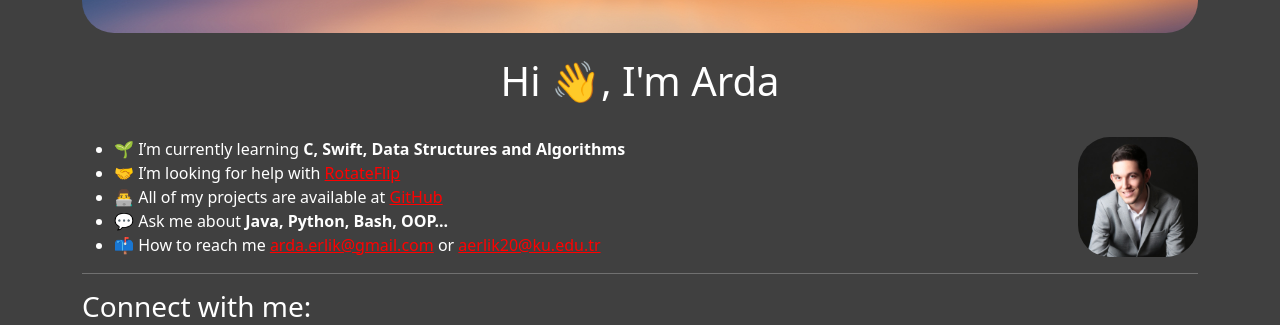
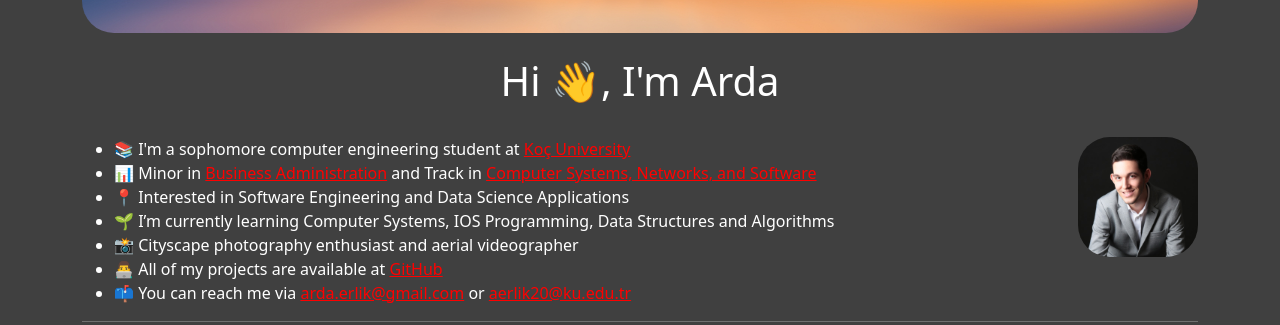
Before and after one commit to ardaerlik/ardaerlik.github.io, a plain HTML site: page index.html in a window 1280 px wide. Shown: the part 792-1117 px from the top of the page. Drawn offline with nearby package versions, Linux system fonts and the light colour scheme.

Commit message:
change index.html / info list

```diff
--- a/index.html
+++ b/index.html
@@ -82,11 +82,13 @@
           <span><img src="./assets/images/pp.jpeg" alt="Photo of Arda Erlik" id="profile-photo" align="right"></span>
           <div>
             <ul id="info-list">
-              <li>🌱  I’m currently learning <strong>C, Swift, Data Structures and Algorithms</strong></li>
-              <li>🤝  I’m looking for help with <a href="https://github.com/ardaerlik/RotateFlip.git">RotateFlip</a></li>
+              <li>📚  I'm a sophomore computer engineering student at <a href="http://ku.edu.tr" target="_blank">Koç University</a></li>
+              <li>📊  Minor in <a href="http://busad.ku.edu.tr" target="_blank">Business Administration</a> and Track in <a href="https://cs.ku.edu.tr" target="_blank">Computer Systems, Networks, and Software</a></li>
+              <li>📍  Interested in Software Engineering and Data Science Applications</li>
+              <li>🌱  I’m currently learning Computer Systems, IOS Programming, Data Structures and Algorithms</li>
+              <li>📸  Cityscape photography enthusiast and aerial videographer</li>
               <li>👨‍💻  All of my projects are available at <a href="https://github.com/ardaerlik">GitHub</a></li>
-              <li>💬  Ask me about <strong>Java, Python, Bash, OOP...</strong></li>
-              <li>📫  How to reach me <a href="mailto:arda.erlik@gmail.com">arda.erlik@gmail.com</a> or <a href="mailto:aerlik20@ku.edu.tr">aerlik20@ku.edu.tr</a></li>
+              <li>📫  You can reach me via <a href="mailto:arda.erlik@gmail.com">arda.erlik@gmail.com</a> or <a href="mailto:aerlik20@ku.edu.tr">aerlik20@ku.edu.tr</a></li>
             </ul>
           </div>
         </div>
```
